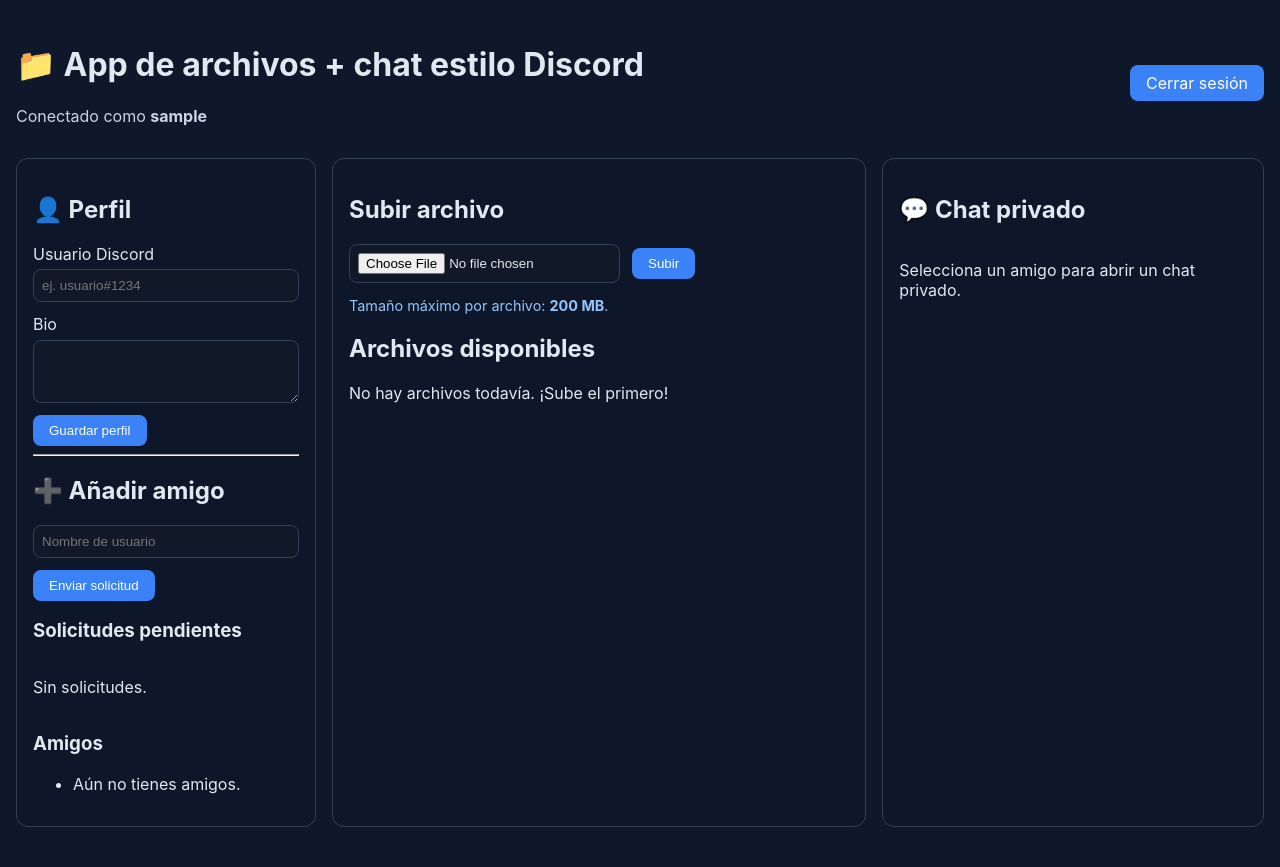
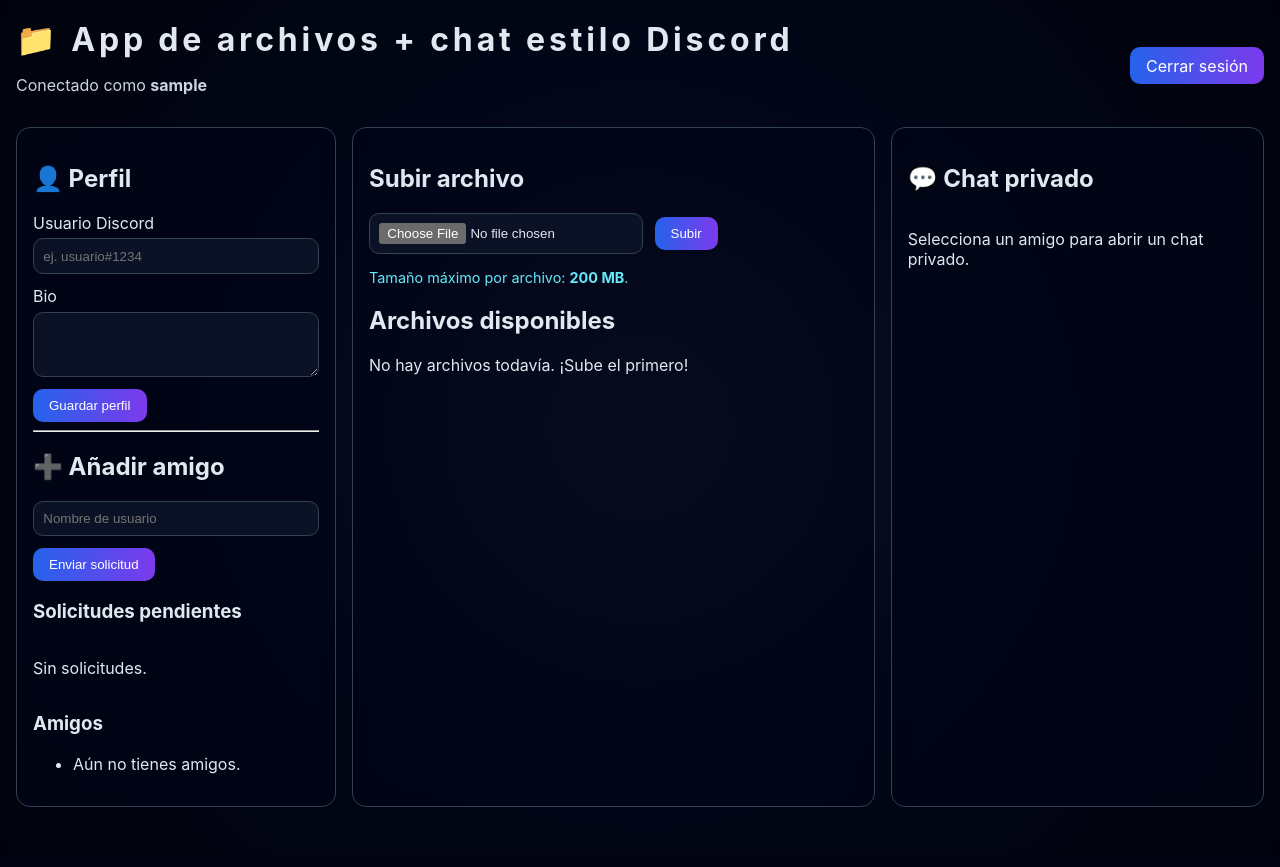
Before and after one commit to DRAKOzxz/app_upxy, a Flask app: page / in a window 1280 px wide. After the commit the page ends 807 px from the top, so only its background shows below. Run offline with Flask 3, Linux system fonts and the light colour scheme; the visitor is signed in with stand-in values (Sample User, id 1); data comes from the database, SQL or seed files in the repository; data that the repository does not hold is empty.

Commit message:
Refactor styles for improved layout and appearance

```diff
--- a/static/styles.css
+++ b/static/styles.css
@@ -1,18 +1,46 @@
 :root {
-  color-scheme: light dark;
+  color-scheme: dark;
   font-family: Inter, system-ui, Avenir, Helvetica, Arial, sans-serif;
+  --mx: 50%;
+  --my: 50%;
+}
+
+* {
+  box-sizing: border-box;
 }
 
 body {
   margin: 0;
-  background: #0f172a;
+  min-height: 100vh;
   color: #e2e8f0;
+  background: radial-gradient(circle at var(--mx) var(--my), #1d4ed822, #020617 45%, #01030c 100%);
+  overflow-x: hidden;
+}
+
+.bg-reactive {
+  position: fixed;
+  inset: 0;
+  pointer-events: none;
+  background: radial-gradient(circle at var(--x, 50%) var(--y, 50%), #22d3ee55, transparent 36%);
+  mix-blend-mode: screen;
+  z-index: -2;
+  transition: background 0.08s linear;
+}
+
+.bg-grid {
+  position: fixed;
+  inset: -10% -10%;
+  z-index: -3;
+  background-image: linear-gradient(#1e293b55 1px, transparent 1px), linear-gradient(90deg, #1e293b55 1px, transparent 1px);
+  background-size: 42px 42px;
+  transform-style: preserve-3d;
+  transition: transform 0.12s ease-out;
 }
 
 .container {
-  max-width: 1400px;
+  max-width: 1450px;
   margin: 0 auto;
-  padding: 1.5rem 1rem;
+  padding: 1.25rem 1rem 2rem;
 }
 
 .topbar {
@@ -22,27 +50,63 @@ body {
   gap: 1rem;
 }
 
+.topbar h1 {
+  margin: 0;
+  letter-spacing: 0.12em;
+}
+
 .subtitle {
   color: #cbd5e1;
 }
 
-.hint {
-  font-size: 0.9rem;
-  color: #93c5fd;
+.neon-card {
+  position: relative;
+  overflow: hidden;
+}
+
+.neon-card::before {
+  content: "";
+  position: absolute;
+  inset: 0;
+  border-radius: inherit;
+  padding: 1px;
+  background: linear-gradient(120deg, #22d3ee, #a855f7, #22d3ee);
+  -webkit-mask: linear-gradient(#fff 0 0) content-box, linear-gradient(#fff 0 0);
+  -webkit-mask-composite: xor;
+  mask-composite: exclude;
+  pointer-events: none;
+  opacity: 0.6;
 }
 
 .layout-3 {
   display: grid;
-  grid-template-columns: 300px 1.4fr 1fr;
+  grid-template-columns: 320px 1.4fr 1fr;
   gap: 1rem;
 }
 
+.stats-row {
+  display: grid;
+  grid-template-columns: repeat(3, minmax(160px, 1fr));
+  gap: 0.75rem;
+}
+
+.stat-card p {
+  margin: 0;
+  color: #93c5fd;
+}
+
+.stat-card h3 {
+  margin: 0.2rem 0 0;
+  font-size: 1.6rem;
+}
+
 .card {
-  background: rgba(15, 23, 42, 0.65);
+  background: rgba(2, 6, 23, 0.66);
   border: 1px solid #334155;
-  border-radius: 12px;
+  border-radius: 14px;
   padding: 1rem;
   margin: 1rem 0;
+  backdrop-filter: blur(8px);
 }
 
 .sidebar {
@@ -59,27 +123,59 @@ form {
 
 input,
 textarea {
-  background: #111827;
+  background: #0b1225;
   color: #e2e8f0;
   border: 1px solid #334155;
-  border-radius: 8px;
-  padding: 0.5rem;
+  border-radius: 10px;
+  padding: 0.58rem;
+}
+
+input:focus,
+textarea:focus {
+  outline: none;
+  border-color: #22d3ee;
+  box-shadow: 0 0 0 3px #0891b233;
 }
 
 button,
 .link-btn {
-  background: #3b82f6;
+  background: linear-gradient(90deg, #2563eb, #7c3aed);
   border: none;
   color: white;
-  border-radius: 8px;
-  padding: 0.5rem 1rem;
+  border-radius: 10px;
+  padding: 0.56rem 1rem;
   cursor: pointer;
   text-decoration: none;
+  transition: transform 0.2s ease, filter 0.2s ease;
 }
 
 button:hover,
 .link-btn:hover {
-  background: #2563eb;
+  transform: translateY(-1px) scale(1.02);
+  filter: brightness(1.05);
+}
+
+.pulse {
+  animation: pulseFx 0.45s ease;
+}
+
+@keyframes pulseFx {
+  0% { transform: scale(1); }
+  50% { transform: scale(1.08); }
+  100% { transform: scale(1); }
+}
+
+.hint {
+  font-size: 0.9rem;
+  color: #67e8f9;
+}
+
+.file-tools {
+  margin: 0.7rem 0 0.4rem;
+}
+
+.file-tools input {
+  width: min(100%, 360px);
 }
 
 table {
```
Also changed, not shown: other parts of static/styles.css (+31 -7 lines).
